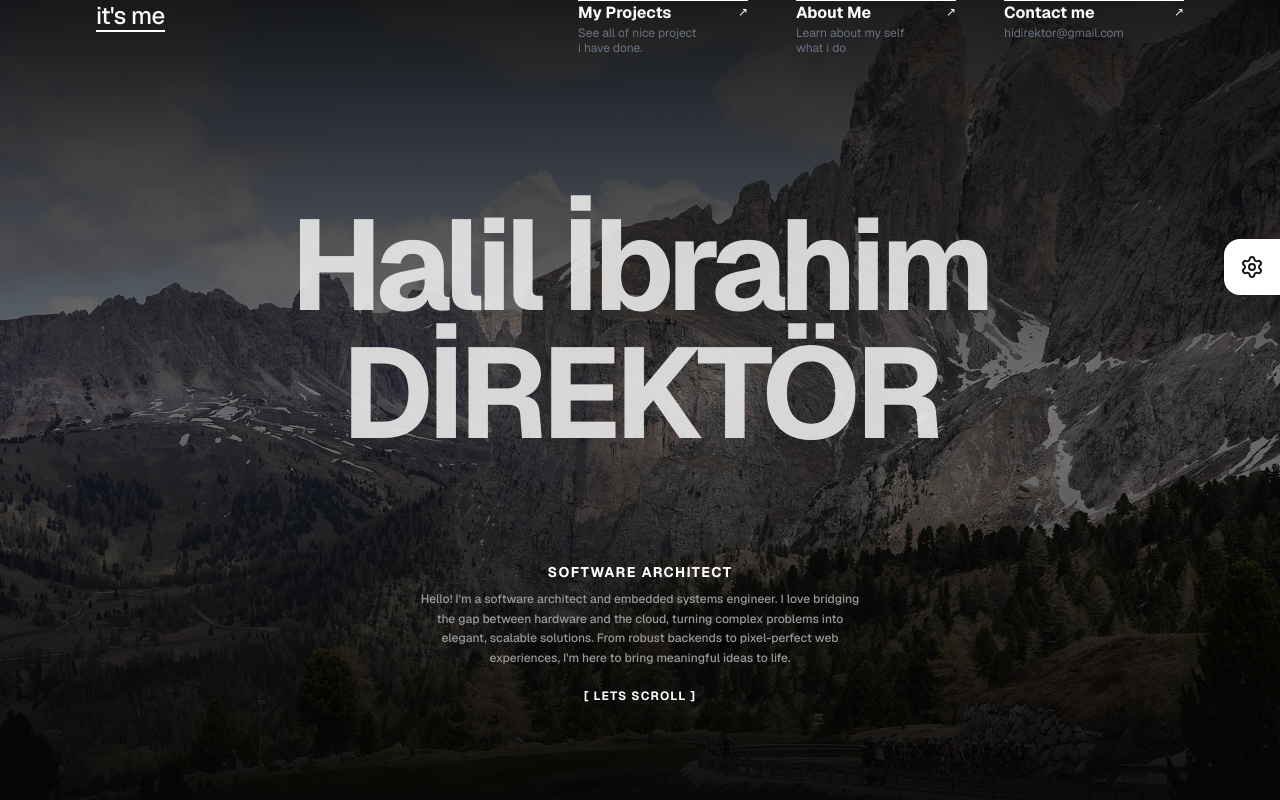
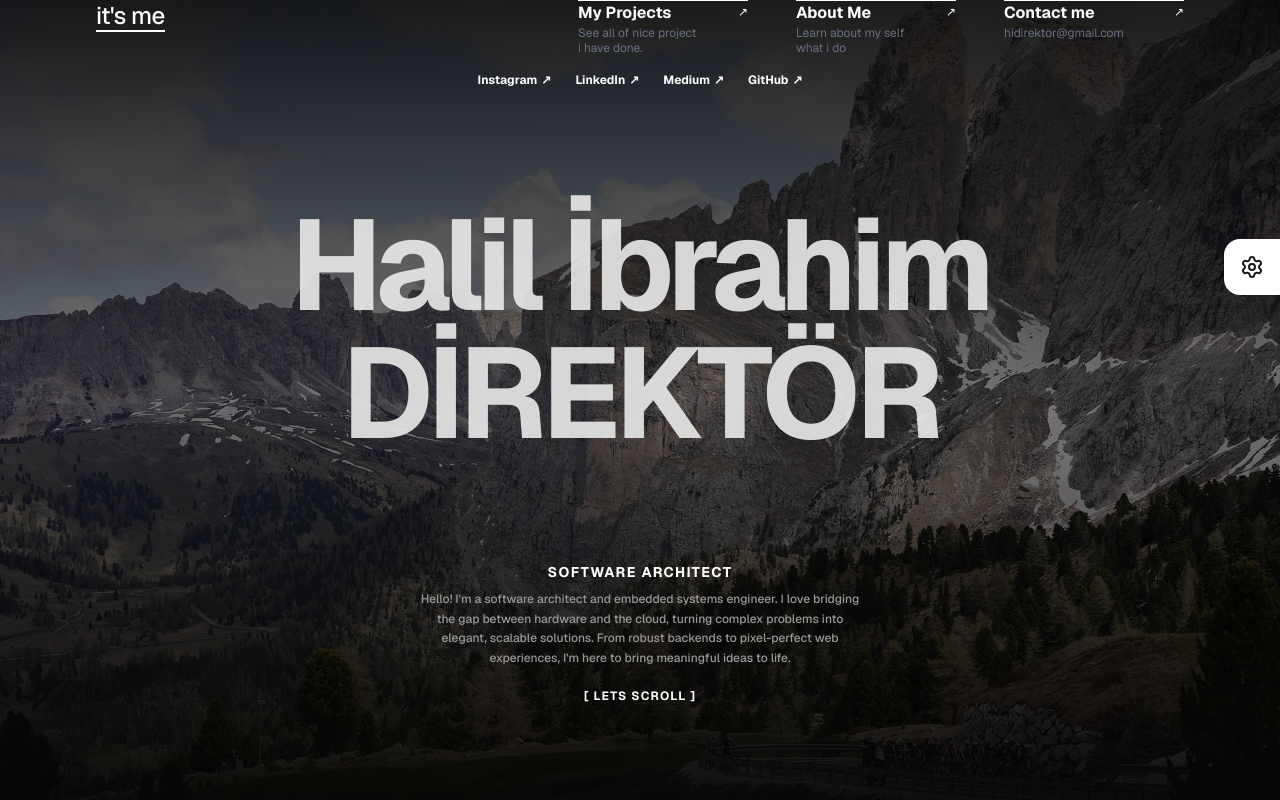
Before and after one commit to hidirektor/hidirektor-portfolio-v3, a Next.js app: page / in a window 1280 px wide. Shown: the top 800 px of the page. Built offline with nearby package versions, Linux system fonts and the light colour scheme.

Commit message:
General UI Update

```diff
--- a/app/components/Header.tsx
+++ b/app/components/Header.tsx
@@ -26,7 +26,8 @@ export default function Header() {
 
   return (
     <header className={`fixed top-0 left-0 right-0 z-50 transition-all duration-500 ${isScrolled ? 'pt-6 pb-4 bg-[#050505]/80 backdrop-blur-md' : 'pt-16 pb-4 absolute'}`}>
-      <div className="wrap flex items-start justify-between">
+      <div className="wrap flex flex-col gap-4">
+        <div className="flex items-start justify-between">
           {/* Logo */}
           <Link href="/" className="group relative pb-1 text-2xl font-medium tracking-tight">
             <span className="transition-all duration-300 group-hover:text-transparent group-hover:bg-clip-text group-hover:bg-gradient-to-r group-hover:from-[#FBDD09] group-hover:via-[#E4007C] group-hover:to-[#D30026] block">
@@ -83,6 +84,27 @@ export default function Header() {
           </nav>
         </div>
 
+        {/* Second Row: Social Links */}
+        <div className="hidden md:flex justify-center items-center gap-6">
+          <a href="https://instagram.com/hidirektor" target="_blank" rel="noopener noreferrer" className="text-xs font-bold text-gray-500 hover:text-white transition-colors duration-300 flex items-center gap-1 group">
+            Instagram
+            <span className="transition-transform duration-300 group-hover:-translate-y-0.5 group-hover:translate-x-0.5">↗</span>
+          </a>
+          <a href="https://www.linkedin.com/in/hidirektor/" target="_blank" rel="noopener noreferrer" className="text-xs font-bold text-gray-500 hover:text-white transition-colors duration-300 flex items-center gap-1 group">
+            LinkedIn
+            <span className="transition-transform duration-300 group-hover:-translate-y-0.5 group-hover:translate-x-0.5">↗</span>
+          </a>
+          <a href="https://medium.com/@hidirektor" target="_blank" rel="noopener noreferrer" className="text-xs font-bold text-gray-500 hover:text-white transition-colors duration-300 flex items-center gap-1 group">
+            Medium
+            <span className="transition-transform duration-300 group-hover:-translate-y-0.5 group-hover:translate-x-0.5">↗</span>
+          </a>
+          <a href="https://github.com/hidirektor" target="_blank" rel="noopener noreferrer" className="text-xs font-bold text-gray-500 hover:text-white transition-colors duration-300 flex items-center gap-1 group">
+            GitHub
+            <span className="transition-transform duration-300 group-hover:-translate-y-0.5 group-hover:translate-x-0.5">↗</span>
+          </a>
+        </div>
+      </div>
+
       <SettingsWidget />
     </header>
   );
```
Lines whose indentation alone changed are shown as unchanged.
